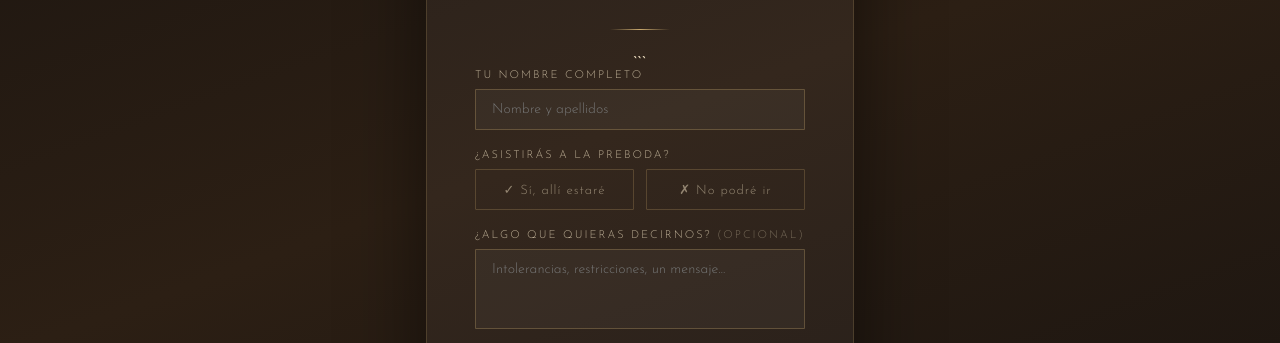
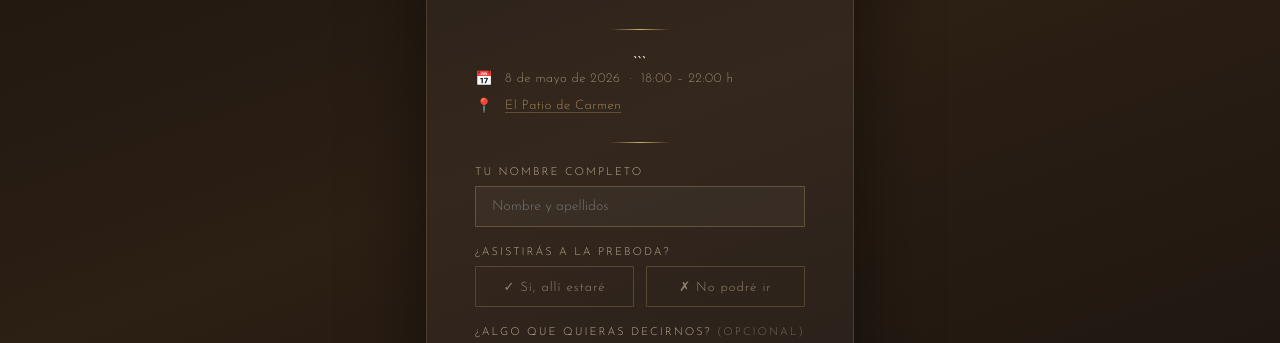
Before and after one commit to alexsaz03/Preboda, a plain HTML site: page index.html in a window 1280 px wide. Shown: the part 278-621 px from the top of the page. Drawn offline with nearby package versions, Linux system fonts and the light colour scheme.

Commit message:
Add event details to the HTML
Added event details section with date and location.

````diff
--- a/index.html
+++ b/index.html
@@ -82,6 +82,12 @@ h1.sm { font-size: 30px; }
 h1.xs { font-size: 28px; }
 .subtitle { font-weight: 200; font-size: 14px; color: rgba(245,230,200,0.6); text-align: center; line-height: 1.8; margin-bottom: 8px; }
 .divider { width: 60px; height: 1px; background: linear-gradient(90deg, transparent, #c9a96e, transparent); margin: 24px 0; }
+.event-details { display: flex; flex-direction: column; gap: 10px; width: 100%; margin-bottom: 4px; }
+.event-row { display: flex; align-items: center; gap: 12px; }
+.event-icon { color: #c9a96e; font-size: 14px; width: 18px; text-align: center; flex-shrink: 0; }
+.event-text { font-weight: 200; font-size: 13px; color: rgba(245,230,200,0.7); letter-spacing: 0.5px; }
+.event-text a { color: #c9a96e; text-decoration: none; border-bottom: 1px solid rgba(201,169,110,0.3); transition: border-color 0.2s; }
+.event-text a:hover { border-color: #c9a96e; }
 .footer { font-family: 'Cormorant Garamond', serif; font-style: italic; font-size: 18px; color: rgba(201,169,110,0.5); letter-spacing: 2px; margin-top: 24px; }
 
 /* ── Form ── */
@@ -192,6 +198,18 @@ input[type="password"] { letter-spacing: 3px; }
       <div class="divider"></div>
 
 ```
+  <div class="event-details">
+    <div class="event-row">
+      <span class="event-icon">📅</span>
+      <span class="event-text">8 de mayo de 2026 &nbsp;·&nbsp; 18:00 – 22:00 h</span>
+    </div>
+    <div class="event-row">
+      <span class="event-icon">📍</span>
+      <span class="event-text"><a href="https://maps.google.com/maps/place//data=!4m2!3m1!1s0xd71895e733b5b0b:0x89da728f5a79c8fe?sa=X&ved=1t:8290&hl=es-es&ictx=111" target="_blank">El Patio de Carmen</a></span>
+    </div>
+  </div>
+  <div class="divider"></div>
+
   <div class="field">
     <label>Tu nombre completo</label>
     <input id="f-name" type="text" placeholder="Nombre y apellidos" />
````
